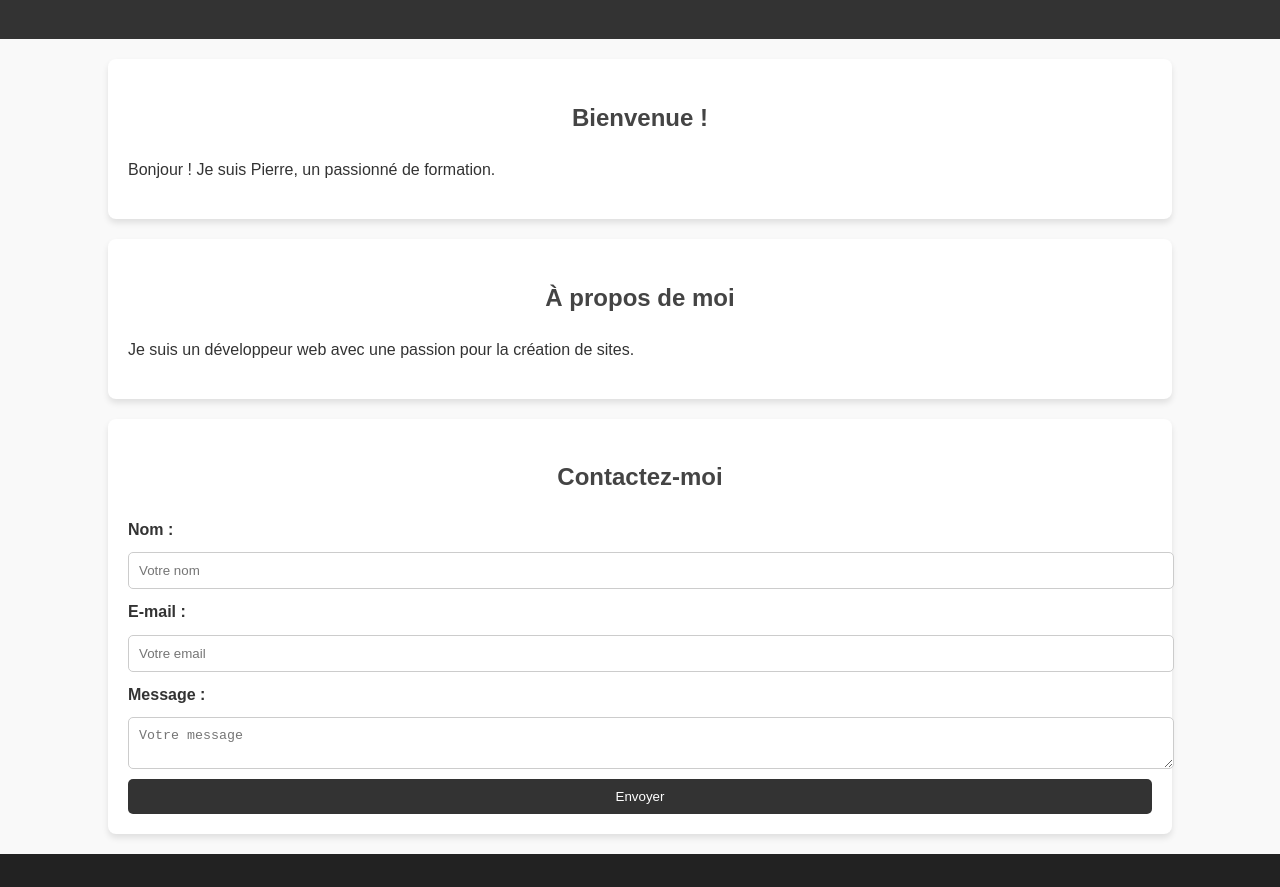
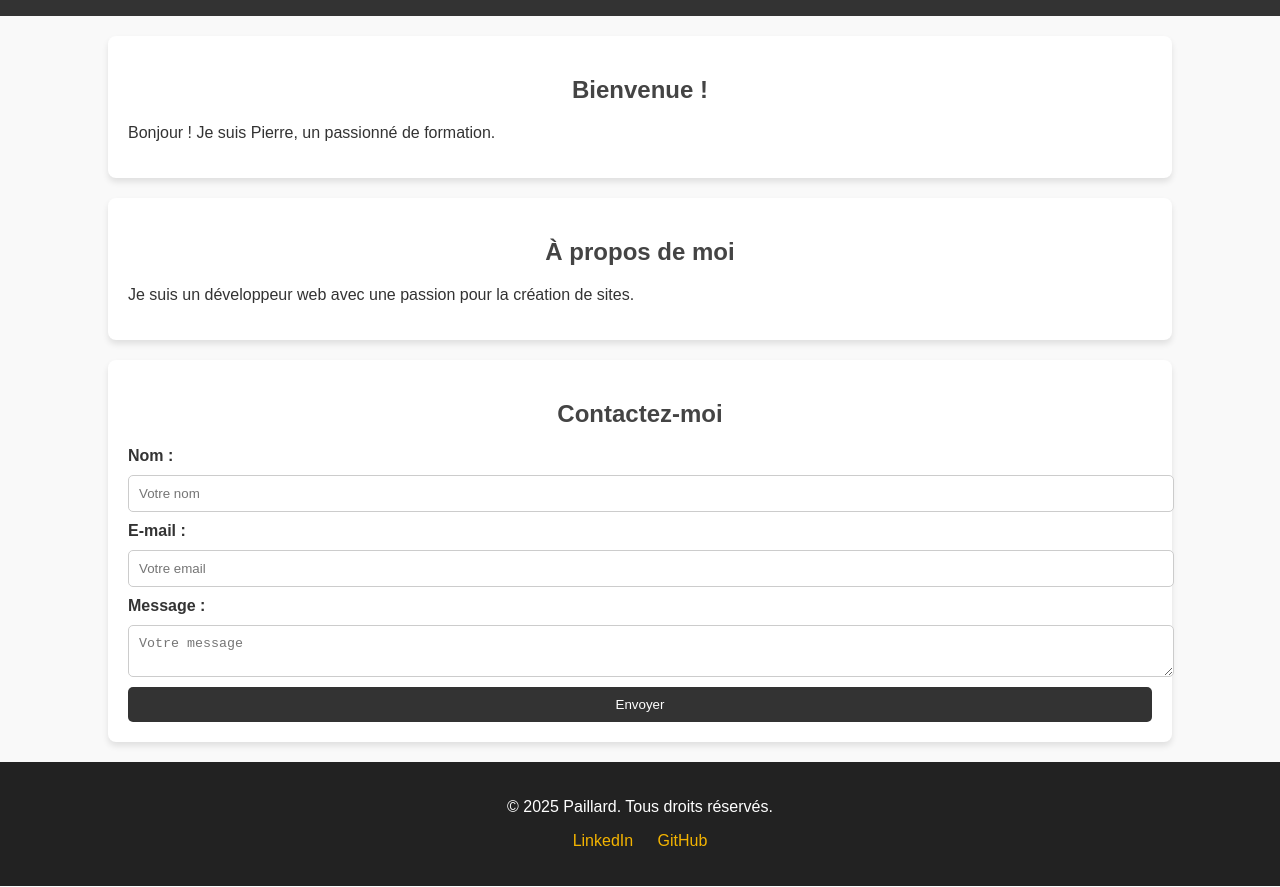
Before and after one commit to PPaillard/htmlcsscourse, a plain HTML site: page index.html in a window 1280 px wide. Shown: the part 115-1002 px from the top of the page. Drawn offline with Linux system fonts and the light colour scheme.

Commit message:
changing style

```diff
--- a/style.css
+++ b/style.css
@@ -5,7 +5,6 @@ body {
   padding: 0;
   background-color: #f9f9f9;
   color: #333;
-  line-height: 1.6;
 }
 
 /* En-tête */
@@ -79,7 +78,6 @@ button {
   padding: 10px;
   border: none;
   border-radius: 5px;
-  cursor: pointer;
   transition: 0.3s;
   width: 100%;
 }
```
